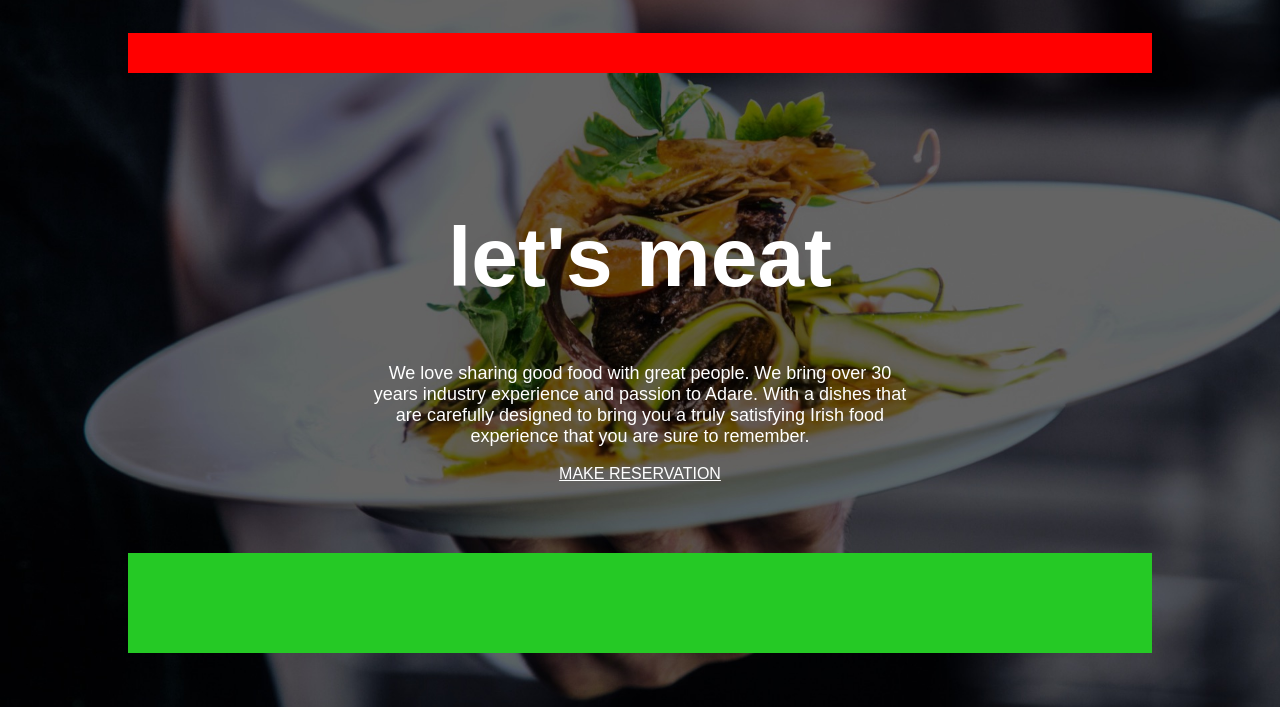
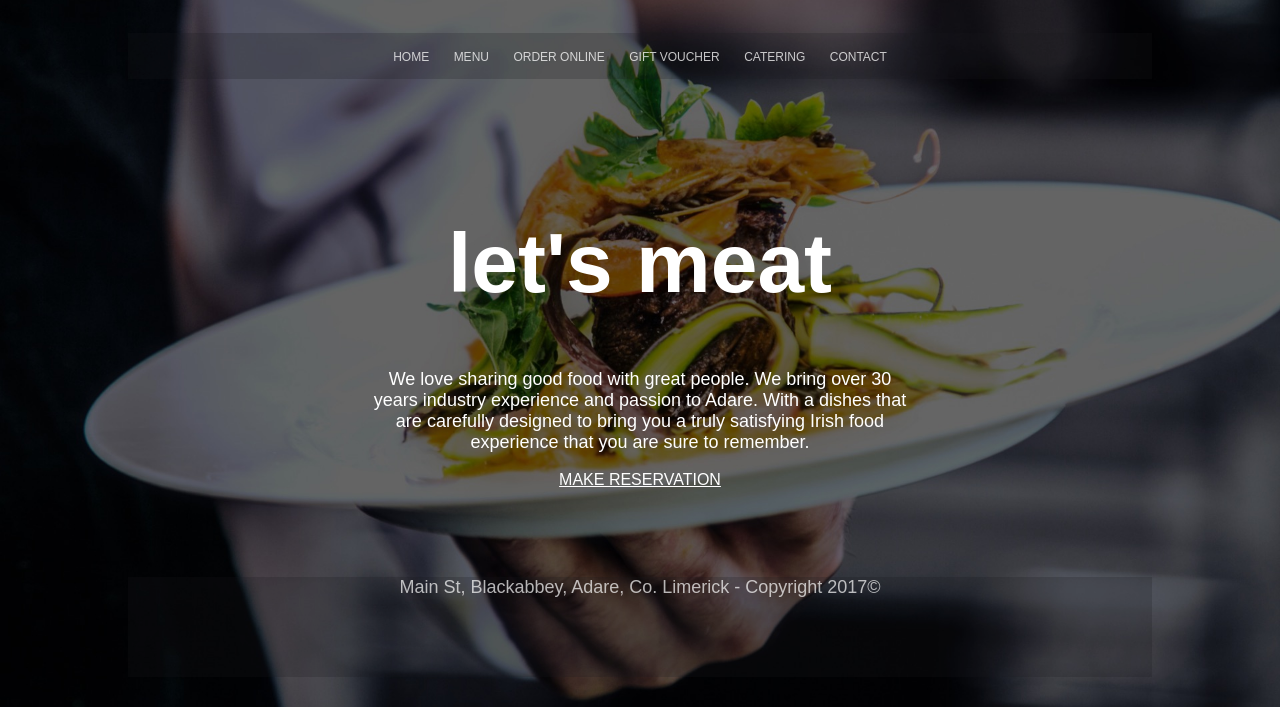
Before and after one commit to ConnerCoding/restaurantAdare, a plain HTML site: page index.html in a window 1280 px wide. Shown: the part 93-800 px from the top of the page. Drawn offline with Linux system fonts and the light colour scheme.

Commit message:
added nav links

```diff
--- a/index.html
+++ b/index.html
@@ -12,15 +12,23 @@
             <img src="images/logo-adare-restaurant.png" alt="logo">
         </header>
         <nav>
-
+            <ul>
+                <li><a href="#">HOME</a></li>
+                <li><a href="#">MENU</a></li>
+                <li><a href="#">ORDER ONLINE</a></li>
+                <li><a href="#">GIFT VOUCHER</a></li>
+                <li><a href="#">CATERING</a></li>
+                <li><a href="#">CONTACT</a></li>
+            </ul>
         </nav>
         <main>
             <h1>let's meat</h1>
             <p>We love sharing good food with great people. We bring over 30 years industry experience and passion to Adare. With a dishes that are carefully designed to bring you a truly satisfying Irish food experience that you are sure to remember.</p>
             <a href="https://www.opentable.com/widget/reservation/preview?rid=412810&language=en-US&domainId=1&countryCode=US" target="_blank">MAKE RESERVATION</a>
+            <!-- <iframe src="https://www.google.com/maps/embed?pb=!1m18!1m12!1m3!1d9702.1426044257!2d-8.804191351676451!3d52.55992382197096!2m3!1f0!2f0!3f0!3m2!1i1024!2i768!4f13.1!3m3!1m2!1s0x485b460e31a2395b%3A0xa00c7a99731a450!2sAdare%2C+Co.+Limerick!5e0!3m2!1sen!2sie!4v1556107744605!5m2!1sen!2sie" width="1024" height="500" frameborder="0" style="border:0" allowfullscreen></iframe> -->
         </main>
         <footer>
-
+            <p>Main St, Blackabbey, Adare, Co. Limerick - Copyright 2017©</p>
         </footer>
     </div>
 </body>
--- a/styles/style.css
+++ b/styles/style.css
@@ -18,8 +18,9 @@ header {
 }
 
 nav {
-    background-color: red;
-    height: 40px;
+    background-color: rgba(24, 24, 31, 0.214);
+    padding-top: 14px;
+    padding-bottom: 14px;
 }
 
 main {
@@ -29,9 +30,21 @@ main {
     padding-right: 240px;
 }
 
+nav ul {
+    list-style-type: none;
+    color: greenyellow;
+    padding: 0;
+    margin: 0;
+}
+
+li {
+    display: inline-block;
+}
+
 footer {
-    background-color: rgb(37, 201, 37);
+    background-color: rgba(24, 24, 31, 0.214);
     height: 100px;
+    color: rgba(255, 255, 255, 0.693);
 }
 
 a {
@@ -55,3 +68,11 @@ p {
 h1 {
     font-size: 84px;
 }
+
+li a {
+    color: rgba(255, 255, 255, 0.755);
+    font-size: 12px;
+    text-decoration: none;
+    padding-left: 10px;
+    padding-right: 10px;
+}
```
